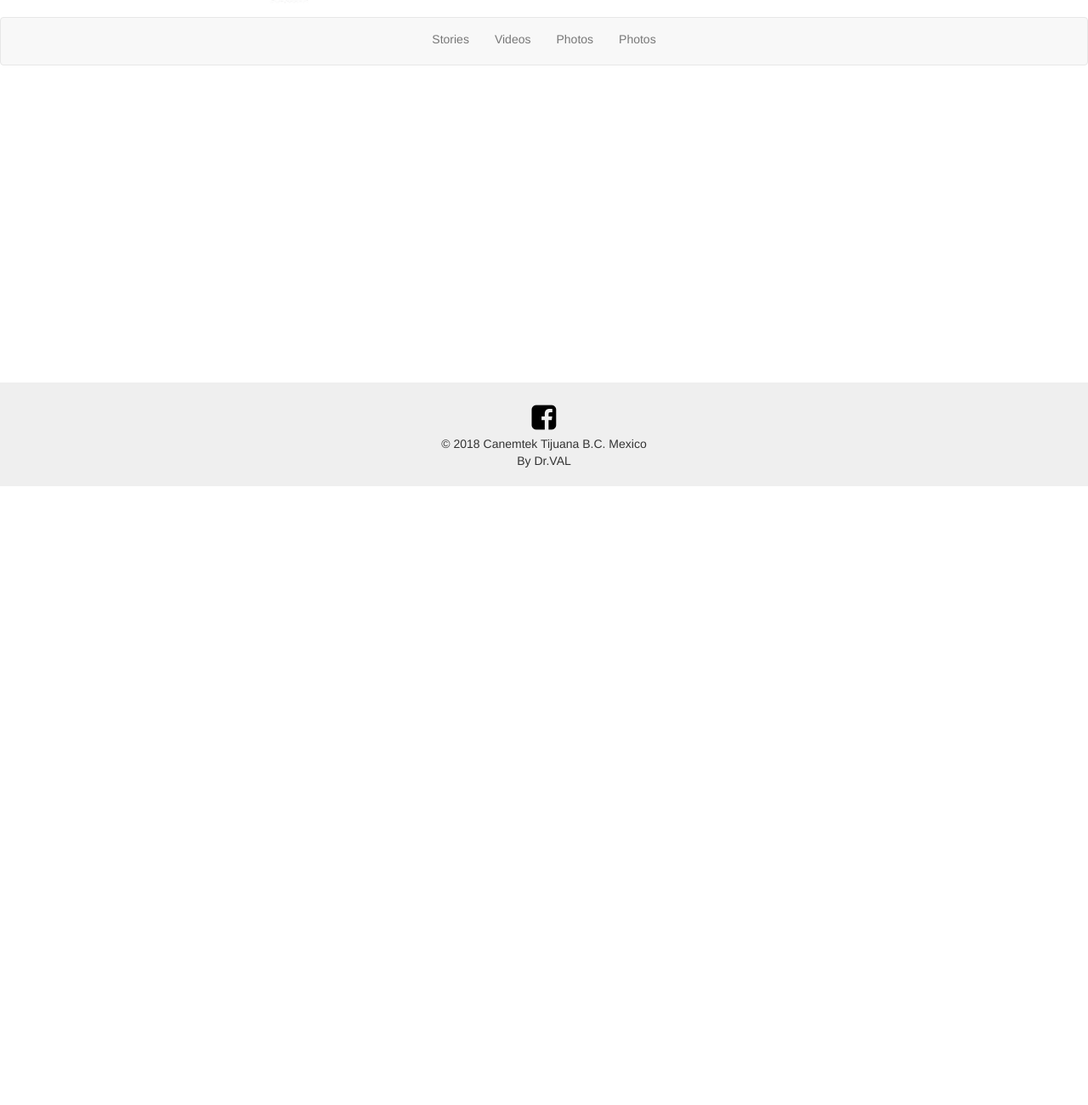
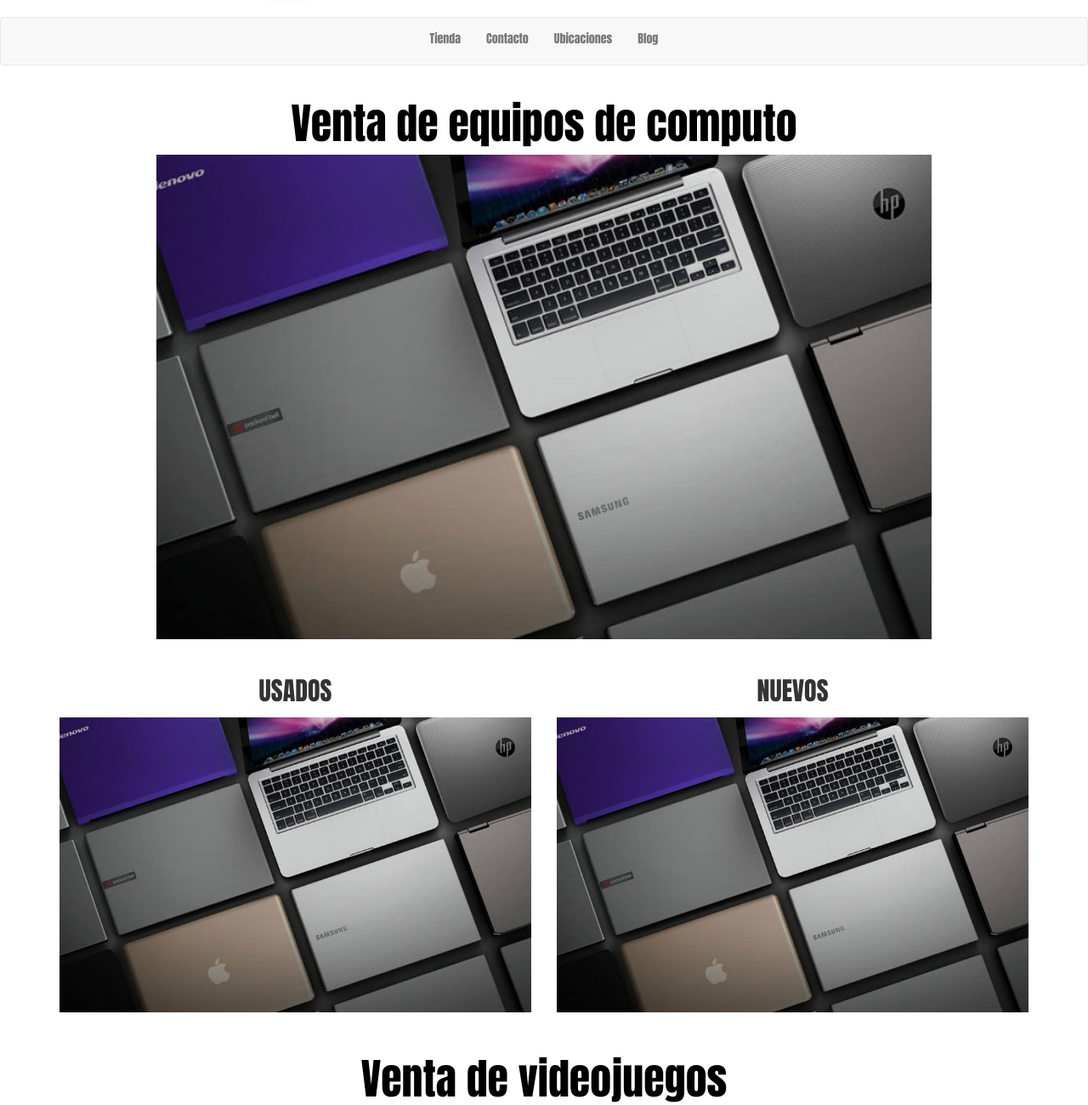
Before and after one commit to Whipxel/canemtekWeb, a plain HTML site: page index.html in a window 1280 px wide. Shown: the part 228-1528 px from the top of the page at 85% size. Before the commit the page ends 800 px from the top, so only its background shows below. Drawn offline with nearby package versions, Linux system fonts and the light colour scheme.

Commit message:
Home page changes
Added more columns and fonts to the home page

```diff
--- a/css/main.css
+++ b/css/main.css
@@ -6,6 +6,7 @@
 .navbar .navbar-nav{
 	display: inline-block;
 	float: none;
+	font-family: 'Anton' , sans-serif;
 }
 
 .navbar .navbar-collapse{
@@ -13,7 +14,7 @@
 }
 
 .footer {
-  position: absolute;
+
   right: 0;
   bottom: 0;
   left: 0;
@@ -40,3 +41,37 @@
  #social-fb:hover {
      color: #3B5998;
  }
+
+.text-wrapper h1{
+	text-align: center;
+	color: #000000;
+	font-size: 50px;
+	font-family: 'Anton' , sans-serif;
+
+}
+
+section p{
+		font-size: 30px;
+		font-family: 'Anton' , sans-serif;
+}
+
+#img-container img {
+   width: 80%;
+   height: auto;
+   padding-bottom: 40px;
+}
+
+#img-container-3 img {
+   width: 80%;
+   height: auto;
+   padding-bottom: 40px;
+}
+
+section .row img {
+  margin: 0 0 30px;
+  width: 100%;
+}
+
+.col-md-6 {
+  margin: 0 0 30px;
+}
--- a/index.html
+++ b/index.html
@@ -11,6 +11,10 @@
 	<link href="https://stackpath.bootstrapcdn.com/font-awesome/4.7.0/css/font-awesome.min.css" rel="stylesheet"
 	integrity="sha384-wvfXpqpZZVQGK6TAh5PVlGOfQNHSoD2xbE+QkPxCAFlNEevoEH3Sl0sibVcOQVnN" crossorigin="anonymous">
 
+	<!-- Anton font -->
+	<link href="https://fonts.googleapis.com/css?family=Anton" rel="stylesheet">
+
+	<!--Link to css-->
 	<link rel="stylesheet" type="text/css" href="css/main.css"/>
 
 
@@ -43,10 +47,10 @@
 				<div class="collapse navbar-collapse" id="bs-example-navbar-collapse-1">
 						  <ul class="nav navbar-nav">
 
-							<li><a href="#">Stories</a></li>
-							<li><a href="#">Videos</a></li>
-							<li><a href="#">Photos</a></li>
-							<li><a href="#">Photos</a></li>
+							<li><a href="#">Tienda</a></li>
+							<li><a href="#">Contacto</a></li>
+							<li><a href="#">Ubicaciones</a></li>
+							<li><a href="#">Blog</a></li>
 
 						  </ul>
 
@@ -56,6 +60,43 @@
 
 	<!--Parte Media-->
 
+		<div class="container text-wrapper">
+			<h1>Venta de equipos de computo</h1>
+		</div>
+
+		<div id="img-container" class="container text-center">
+			<img src="images/laps.jpg">
+		</div>
+
+		<section class="container text-center">
+			<div class='row'>
+				<figure class='col-sm-6'>
+					<p>USADOS</p>
+					<img id="img-container-2" src="images/laps.jpg"/>
+				</figure>
+			  <figure class='col-sm-6'>
+					<p>NUEVOS</p>
+					<img id="img-container-2" src="images/laps.jpg"/>
+			  </figure>
+
+			</div>
+		</section>
+
+		<div class="container text-wrapper">
+			<h1>Venta de videojuegos</h1>
+		</div>
+
+		<div id="img-container-3" class="container text-center">
+			<img src="images/laps.jpg">
+		</div>
+
+		<div class="container text-wrapper">
+			<h1>Otros servicios</h1>
+		</div>
+
+		<div id="img-container-3" class="container text-center">
+			<img src="images/laps.jpg">
+		</div>
 
 	<!--Footer-->
 	<footer class="footer font-small blue pt-4 mt-4">
```
